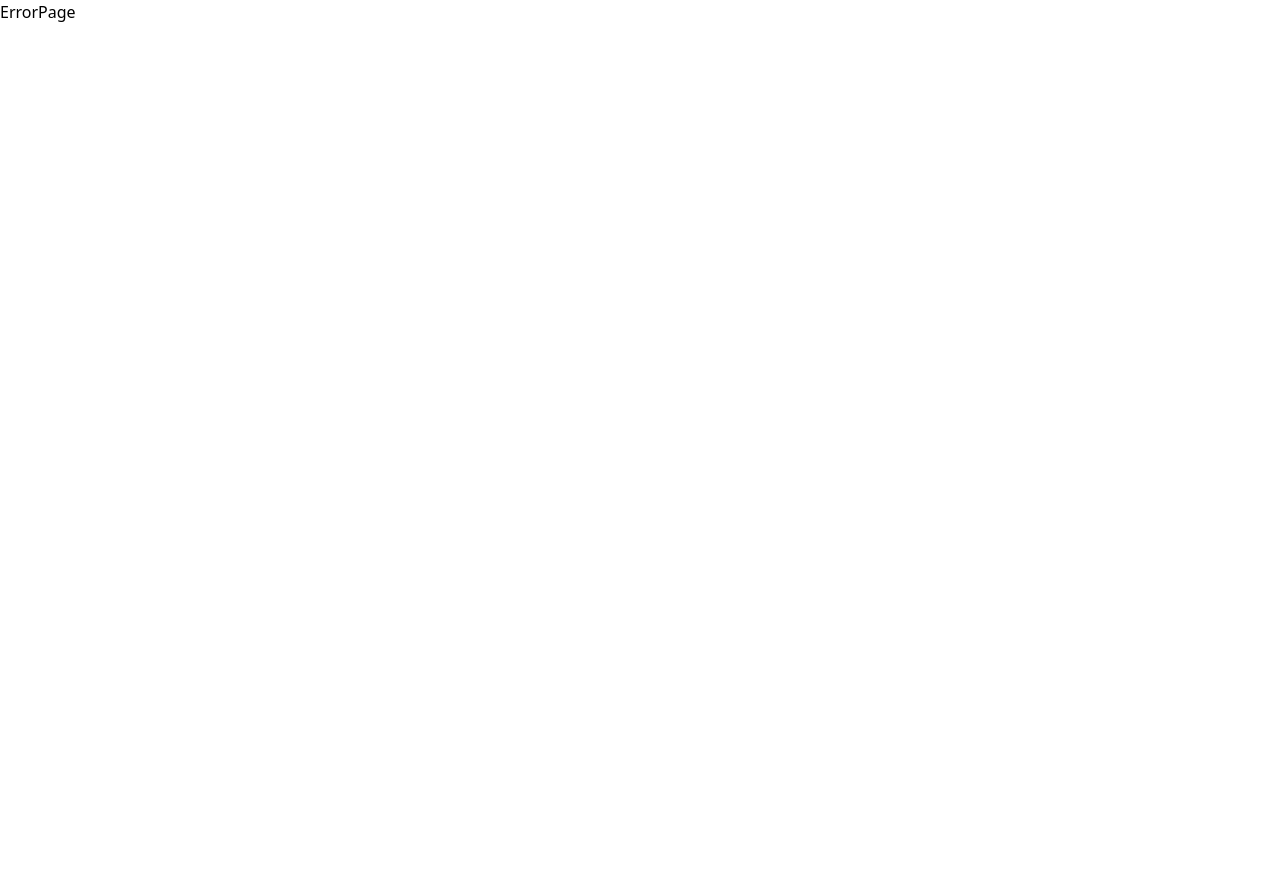
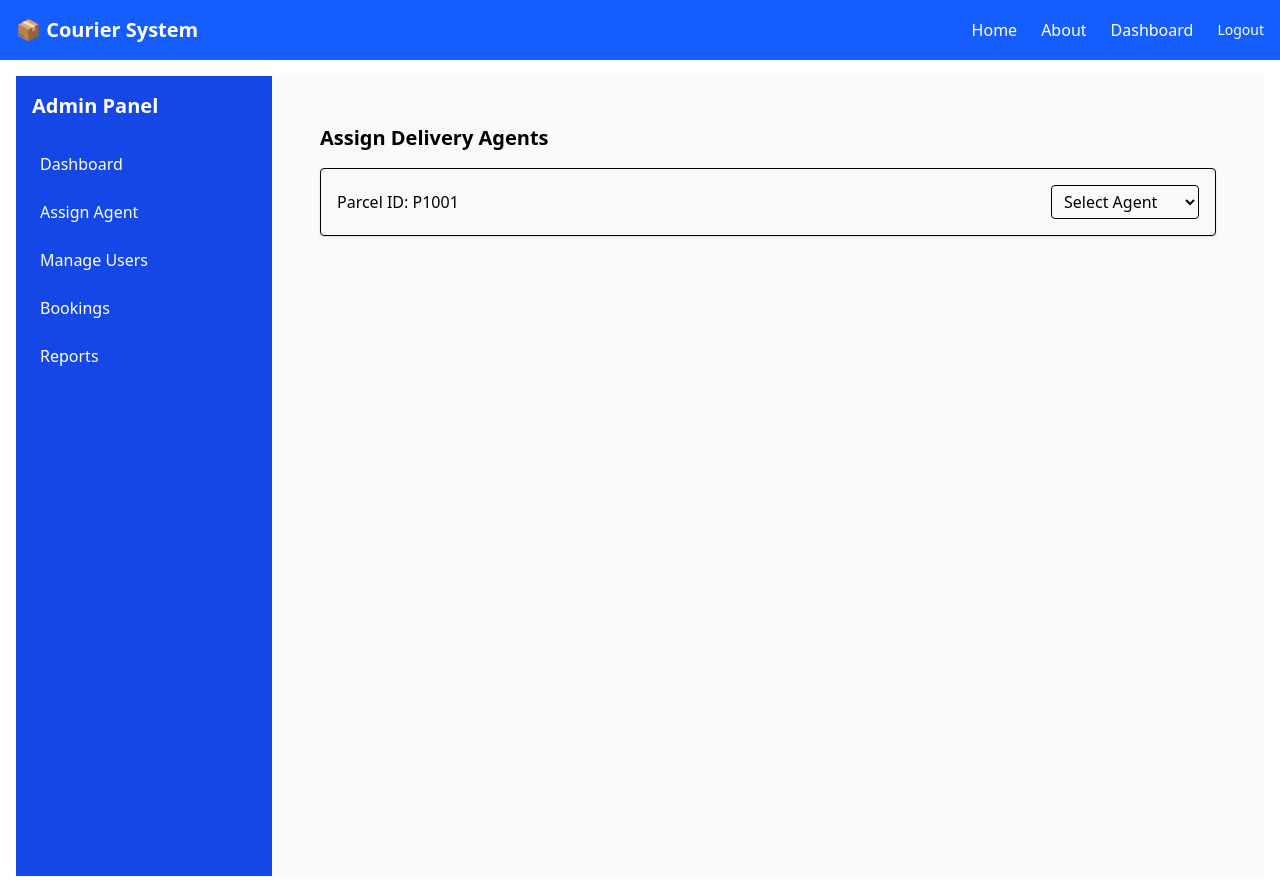
Before and after one commit to emonmahdi/courier-parcel-management, a React (Vite) app in the folder frontend/courier-parcel-management-frontend/: page /admin/assign in a window 1280 px wide. Before the commit this address had no page. Before the commit the page ends 800 px from the top, so only its background shows below. Built offline with nearby package versions, Linux system fonts and the light colour scheme; sample sign-in values are in the browser's storage.

Commit message:
admin and customer dashboard functionality create

```diff
--- /dev/null
+++ b/frontend/courier-parcel-management-frontend/src/layout/AdminLayout.jsx
@@ -0,0 +1,24 @@
+import { NavLink, Outlet } from "react-router";
+
+export default function AdminLayout() {
+  return (
+    <div className="min-h-screen flex">
+      {/* Sidebar */}
+      <aside className="w-64 bg-blue-700 text-white p-4">
+        <h2 className="text-xl font-bold mb-6">Admin Panel</h2>
+        <nav className="space-y-2">
+          <NavLink to="/admin/dashboard" className="block hover:bg-blue-600 p-2 rounded">Dashboard</NavLink>
+          <NavLink to="/admin/assign" className="block hover:bg-blue-600 p-2 rounded">Assign Agent</NavLink>
+          <NavLink to="/admin/users" className="block hover:bg-blue-600 p-2 rounded">Manage Users</NavLink>
+          <NavLink to="/admin/bookings" className="block hover:bg-blue-600 p-2 rounded">Bookings</NavLink>
+          <NavLink to="/admin/reports" className="block hover:bg-blue-600 p-2 rounded">Reports</NavLink>
+        </nav>
+      </aside>
+
+      {/* Main Content */}
+      <main className="flex-1 p-6 bg-gray-50">
+        <Outlet />
+      </main>
+    </div>
+  );
+}
--- /dev/null
+++ b/frontend/courier-parcel-management-frontend/src/layout/CustomerLayout.jsx
@@ -0,0 +1,21 @@
+import { NavLink, Outlet } from "react-router";
+
+export default function CustomerLayout() {
+  return (
+    <div className="min-h-screen flex">
+      {/* Sidebar */}
+      <aside className="w-64 bg-green-700 text-white p-4">
+        <h2 className="text-xl font-bold mb-6">Customer Panel</h2>
+        <nav className="space-y-2">
+          <NavLink to="/customer/book" className="block hover:bg-green-600 p-2 rounded">Book Parcel</NavLink>
+          <NavLink to="/customer/history" className="block hover:bg-green-600 p-2 rounded">Booking History</NavLink>
+        </nav>
+      </aside>
+
+      {/* Main Content */}
+      <main className="flex-1 p-6 bg-gray-50">
+        <Outlet />
+      </main>
+    </div>
+  );
+}
--- a/frontend/courier-parcel-management-frontend/src/middleware/PrivateRoute.jsx
+++ b/frontend/courier-parcel-management-frontend/src/middleware/PrivateRoute.jsx
@@ -1,19 +1,46 @@
 import React from "react";
-import { Navigate, Outlet } from "react-router";
+import { Navigate } from "react-router";
 import { useAuth } from "../hooks/useAuth";
 
-const PrivateRoute = ({ role }) => {
+const PrivateRoute = ({ role, children }) => {
   const { user, loading } = useAuth();
 
   if (loading) {
-    return <p>Loading....</p>;
+    return <div className="text-center p-6">Loading...</div>;
   }
 
-  if (!user || user?.role !== role) {
+  if (!user) {
     return <Navigate to="/login" replace />;
   }
 
-  return <Outlet />;
+  if (role && user.role !== role) {
+    return <Navigate to="/" replace />;
+  }
+
+  return children;
 };
 
 export default PrivateRoute;
+
+
+
+
+// import React from "react";
+// import { Navigate, Outlet } from "react-router";
+// import { useAuth } from "../hooks/useAuth";
+
+// const PrivateRoute = ({ role }) => {
+//   const { user, loading } = useAuth();
+
+//   if (loading) {
+//     return <p>Loading....</p>;
+//   }
+
+//   if (!user || user?.role !== role) {
+//     return <Navigate to="/login" replace />;
+//   }
+
+//   return <Outlet />;
+// };
+
+// export default PrivateRoute;
--- /dev/null
+++ b/frontend/courier-parcel-management-frontend/src/pages/admin/AdminDashboard.jsx
@@ -0,0 +1,37 @@
+// src/pages/admin/AdminDashboard.jsx
+import { useEffect, useState } from "react";
+
+const AdminDashboard = () => {
+  const [metrics, setMetrics] = useState({
+    totalBookings: 0,
+    failedDeliveries: 0,
+    codAmount: 0,
+  });
+
+  useEffect(() => {
+    // TODO: Fetch from API
+    setMetrics({ totalBookings: 125, failedDeliveries: 5, codAmount: 3570 });
+  }, []);
+
+  return (
+    <div className="p-6">
+      <h2 className="text-2xl font-semibold mb-4">Admin Dashboard</h2>
+      <div className="grid grid-cols-1 md:grid-cols-3 gap-6">
+        <div className="bg-blue-100 p-4 rounded shadow">
+          <h4 className="text-lg">Total Bookings</h4>
+          <p className="text-3xl font-bold">{metrics.totalBookings}</p>
+        </div>
+        <div className="bg-red-100 p-4 rounded shadow">
+          <h4 className="text-lg">Failed Deliveries</h4>
+          <p className="text-3xl font-bold">{metrics.failedDeliveries}</p>
+        </div>
+        <div className="bg-green-100 p-4 rounded shadow">
+          <h4 className="text-lg">COD Collected</h4>
+          <p className="text-3xl font-bold">৳ {metrics.codAmount}</p>
+        </div>
+      </div>
+    </div>
+  );
+};
+
+export default AdminDashboard;
--- a/frontend/courier-parcel-management-frontend/src/pages/admin/AssignAgent.jsx
+++ b/frontend/courier-parcel-management-frontend/src/pages/admin/AssignAgent.jsx
@@ -1,9 +1,44 @@
-import React from 'react'
+// src/pages/admin/AssignAgent.jsx
+import { useState, useEffect } from "react";
 
 const AssignAgent = () => {
+  const [parcels, setParcels] = useState([]);
+  const [agents, setAgents] = useState([]);
+
+  useEffect(() => {
+    // TODO: Fetch from backend
+    setParcels([{ id: "P1001", status: "Pending" }]);
+    setAgents([{ id: "A01", name: "Imran Hossain" }]);
+  }, []);
+
+  const handleAssign = (parcelId, agentId) => {
+    // TODO: API call to assign agent
+    console.log(`Assign agent ${agentId} to parcel ${parcelId}`);
+  };
+
   return (
-    <div>AssignAgent</div>
-  )
-}
+    <div className="p-6">
+      <h2 className="text-xl font-semibold mb-4">Assign Delivery Agents</h2>
+      <div className="space-y-4">
+        {parcels.map((parcel) => (
+          <div key={parcel.id} className="border p-4 rounded shadow flex items-center justify-between">
+            <span>Parcel ID: {parcel.id}</span>
+            <select
+              onChange={(e) => handleAssign(parcel.id, e.target.value)}
+              className="border px-2 py-1 rounded"
+            >
+              <option value="">Select Agent</option>
+              {agents.map((agent) => (
+                <option key={agent.id} value={agent.id}>
+                  {agent.name}
+                </option>
+              ))}
+            </select>
+          </div>
+        ))}
+      </div>
+    </div>
+  );
+};
 
-export default AssignAgent
+export default AssignAgent;
--- /dev/null
+++ b/frontend/courier-parcel-management-frontend/src/pages/admin/ManageBookings.jsx
@@ -0,0 +1,41 @@
+// src/pages/admin/ManageBookings.jsx
+import { useEffect, useState } from "react";
+
+const ManageBookings = () => {
+  const [bookings, setBookings] = useState([]);
+
+  useEffect(() => {
+    // TODO: API call to fetch bookings
+    setBookings([
+      { id: "P123", customer: "Hasan", status: "In Transit", amount: 350 },
+    ]);
+  }, []);
+
+  return (
+    <div className="p-6">
+      <h2 className="text-xl font-semibold mb-4">All Bookings</h2>
+      <table className="w-full border">
+        <thead className="bg-gray-100">
+          <tr>
+            <th className="py-2 px-4">Parcel ID</th>
+            <th className="py-2 px-4">Customer</th>
+            <th className="py-2 px-4">Status</th>
+            <th className="py-2 px-4">Amount</th>
+          </tr>
+        </thead>
+        <tbody>
+          {bookings.map((b) => (
+            <tr key={b.id} className="border-t">
+              <td className="py-2 px-4">{b.id}</td>
+              <td className="py-2 px-4">{b.customer}</td>
+              <td className="py-2 px-4">{b.status}</td>
+              <td className="py-2 px-4">৳ {b.amount}</td>
+            </tr>
+          ))}
+        </tbody>
+      </table>
+    </div>
+  );
+};
+
+export default ManageBookings;
--- /dev/null
+++ b/frontend/courier-parcel-management-frontend/src/pages/admin/ManageUsers.jsx
@@ -0,0 +1,40 @@
+// src/pages/admin/ManageUsers.jsx
+import { useEffect, useState } from "react";
+
+const ManageUsers = () => {
+  const [users, setUsers] = useState([]);
+
+  useEffect(() => {
+    // TODO: API call to fetch all users
+    setUsers([
+      { id: "U1", name: "Hasan", role: "customer", email: "hasan@example.com" },
+      { id: "U2", name: "Rifat", role: "agent", email: "rifat@example.com" },
+    ]);
+  }, []);
+
+  return (
+    <div className="p-6">
+      <h2 className="text-xl font-semibold mb-4">All Users</h2>
+      <table className="w-full border">
+        <thead className="bg-gray-100">
+          <tr>
+            <th className="py-2 px-4">Name</th>
+            <th className="py-2 px-4">Email</th>
+            <th className="py-2 px-4">Role</th>
+          </tr>
+        </thead>
+        <tbody>
+          {users.map((user) => (
+            <tr key={user.id} className="border-t">
+              <td className="py-2 px-4">{user.name}</td>
+              <td className="py-2 px-4">{user.email}</td>
+              <td className="py-2 px-4 capitalize">{user.role}</td>
+            </tr>
+          ))}
+        </tbody>
+      </table>
+    </div>
+  );
+};
+
+export default ManageUsers;
--- /dev/null
+++ b/frontend/courier-parcel-management-frontend/src/pages/admin/Reports.jsx
@@ -0,0 +1,35 @@
+// src/pages/admin/Reports.jsx
+import { useState } from "react";
+
+const Reports = () => {
+  const [reportData] = useState([
+    { id: "P1", status: "Delivered", amount: 500 },
+    { id: "P2", status: "Failed", amount: 0 },
+  ]);
+
+  const downloadCSV = () => {
+    const csv = reportData.map((r) => `${r.id},${r.status},${r.amount}`).join("\n");
+    const blob = new Blob(["Parcel ID,Status,Amount\n" + csv], {
+      type: "text/csv",
+    });
+    const url = URL.createObjectURL(blob);
+    const a = document.createElement("a");
+    a.href = url;
+    a.download = "report.csv";
+    a.click();
+  };
+
+  return (
+    <div className="p-6">
+      <h2 className="text-xl font-semibold mb-4">Export Reports</h2>
+      <button
+        onClick={downloadCSV}
+        className="bg-green-600 text-white px-4 py-2 rounded hover:bg-green-700"
+      >
+        Download CSV
+      </button>
+    </div>
+  );
+};
+
+export default Reports;
```
Also changed, not shown: frontend/courier-parcel-management-frontend/src/routes/routes.jsx (+19 -9 lines), 2 other files (tests, documents, lock files or other folders).
